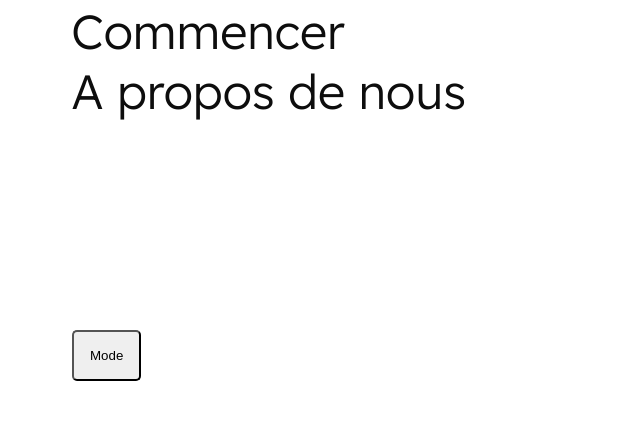
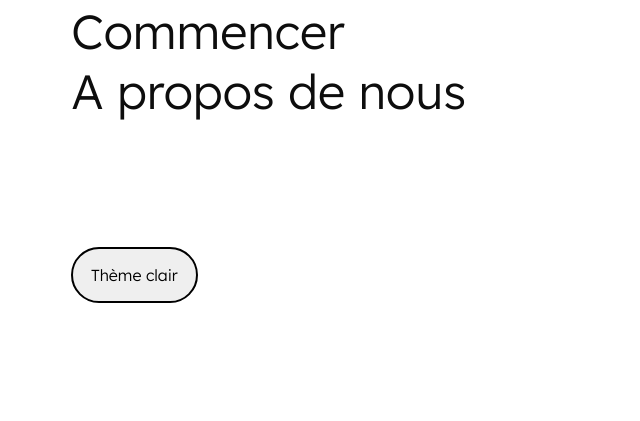
Before and after one commit to lilian-17/SimpleClass, a PHP site: page /html/accueil.html in a window 1280 px wide. Shown: the part 379-800 px from the top of the page, without its empty margins (0-640 px from the left). Run offline with PHP 8.4, Linux system fonts and the light colour scheme; some web fonts are replaced.

Commit message:
Style bouton thème changé + Enregistrement thème choisi a travers les pages + Changement ecriture sur le bouton

```diff
--- a/css/styles.css
+++ b/css/styles.css
@@ -71,15 +71,27 @@ body {
 }
 
 input{
-    position: absolute;
+    position: relative;
 
     margin-left: 5%;
-    bottom: 5%;
+    margin-top: 10%;
+
+    font-family: "Lexend Deca", serif;
+    font-optical-sizing: auto;
+    font-weight: 350;
+    font-style: normal;
+    font-size: 1rem;
 
     z-index: auto;
     border: 5 solid #212121;
-    border-radius: 5px;
+
+    border-style: solid;
+    border-radius: 100px;
     padding: 1rem;
+
+    width: 10%;
+
+
 
 
 }
@@ -89,3 +101,9 @@ input:hover{
     color: #ECECEC ;
     border-color: #ECECEC;
 }
+
+a{
+    color: inherit;
+    text-decoration: none;
+
+}
--- a/html/accueil.html
+++ b/html/accueil.html
@@ -1,5 +1,6 @@
 <!DOCTYPE html>
 <html>
+
 <head>
     <meta charset='utf-8'>
     <meta http-equiv='X-UA-Compatible' content='IE=edge'>
@@ -12,22 +13,37 @@
 
     <link rel="preconnect" href="https://fonts.googleapis.com">
     <link rel="preconnect" href="https://fonts.gstatic.com" crossorigin>
-    <link href="https://fonts.googleapis.com/css2?family=Funnel+Display&family=Lexend+Deca:wght@100..900&display=swap" rel="stylesheet">
+    <link href="https://fonts.googleapis.com/css2?family=Funnel+Display&family=Lexend+Deca:wght@100..900&display=swap"
+        rel="stylesheet">
 
     <script src="../js/script.js"></script>
 
 </head>
+
 <body>
+
     <nav>
-        <div>Accueil</div>
-        <div>Commencer</div>
-        <div>A propos de nous</div>
-        <!-- Test d'un commit-->
-        <!-- Test d'un commit-->
+
+        <div>
+            <a href="">Accueil</a>
+        </div>
+
+
+        <div>
+            <a href="">Commencer</a>
+        </div>
+
+
+        <div>
+            <a href="">A propos de nous</a>
+        </div>
+
+        <input type="button" id="toggleButton" value="Thème sombre" onclick="togglemode()">
 
     </nav>
 
-    <input type="button" id="toggleButton" value = "Mode" onclick="togglemode()">
+
 
 </body>
+
 </html>
--- a/js/script.js
+++ b/js/script.js
@@ -1,6 +1,34 @@
 function togglemode() {
 
-    console.log('test')
-    var body = document.body;
-    body.classList.toggle("dark-mode");
+  console.log('Thème changé')
+  var body = document.body;
+  body.classList.toggle("dark-mode");
+
+  var button = document.getElementById("toggleButton");
+
+  console.log(button.value)
+  if (button.value === "Thème clair") {
+    button.value = "Thème sombre";
+    localStorage.setItem("theme", "dark-mode");
   }
+
+  else {
+    button.value = "Thème clair";
+    localStorage.setItem("theme", "");
+  }
+
+}
+
+window.onload = function() {
+  var savedTheme = localStorage.getItem("theme");
+  var body = document.body;
+  var button = document.getElementById("toggleButton");
+
+  if (savedTheme === "dark-mode") {
+      body.classList.add("dark-mode");
+      button.value = "Thème sombre";
+  } else {
+      body.classList.remove("dark-mode");
+      button.value = "Thème clair";
+  }
+};
```
